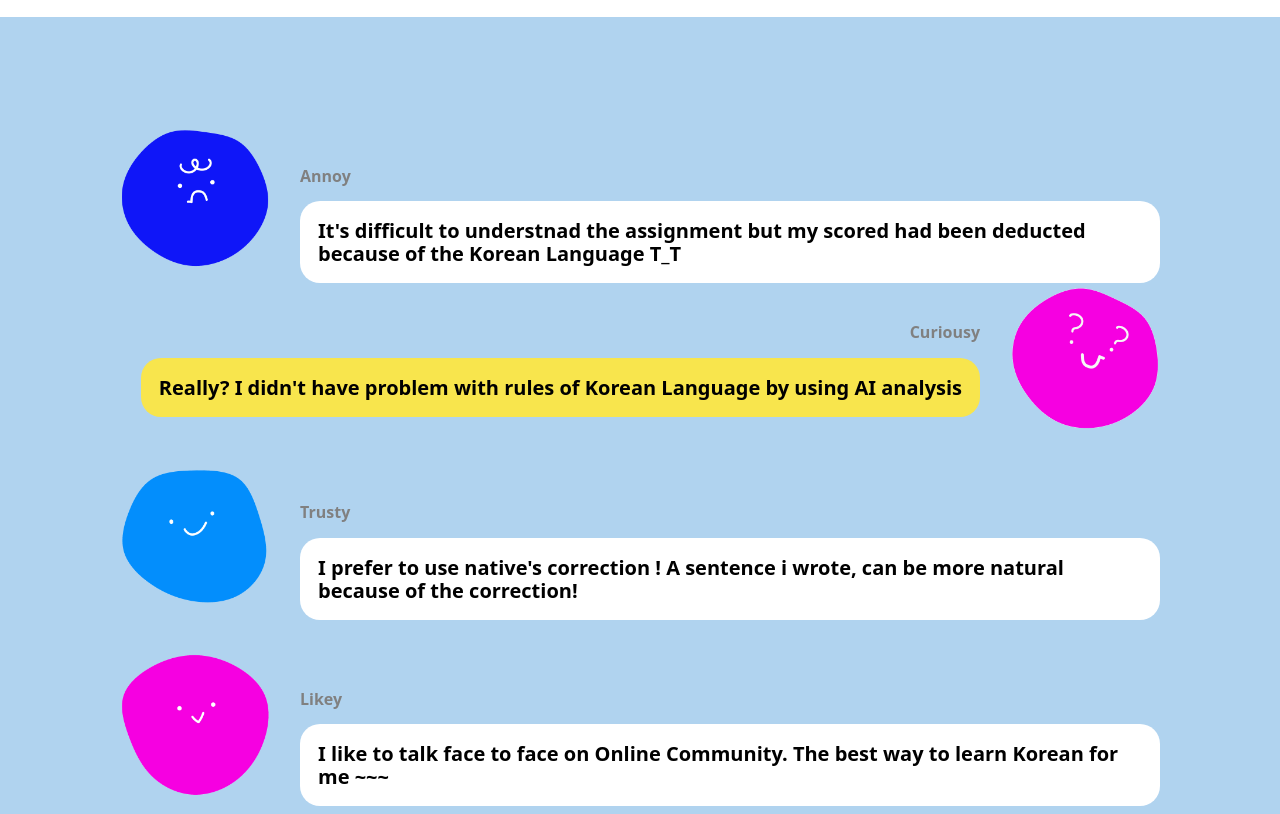
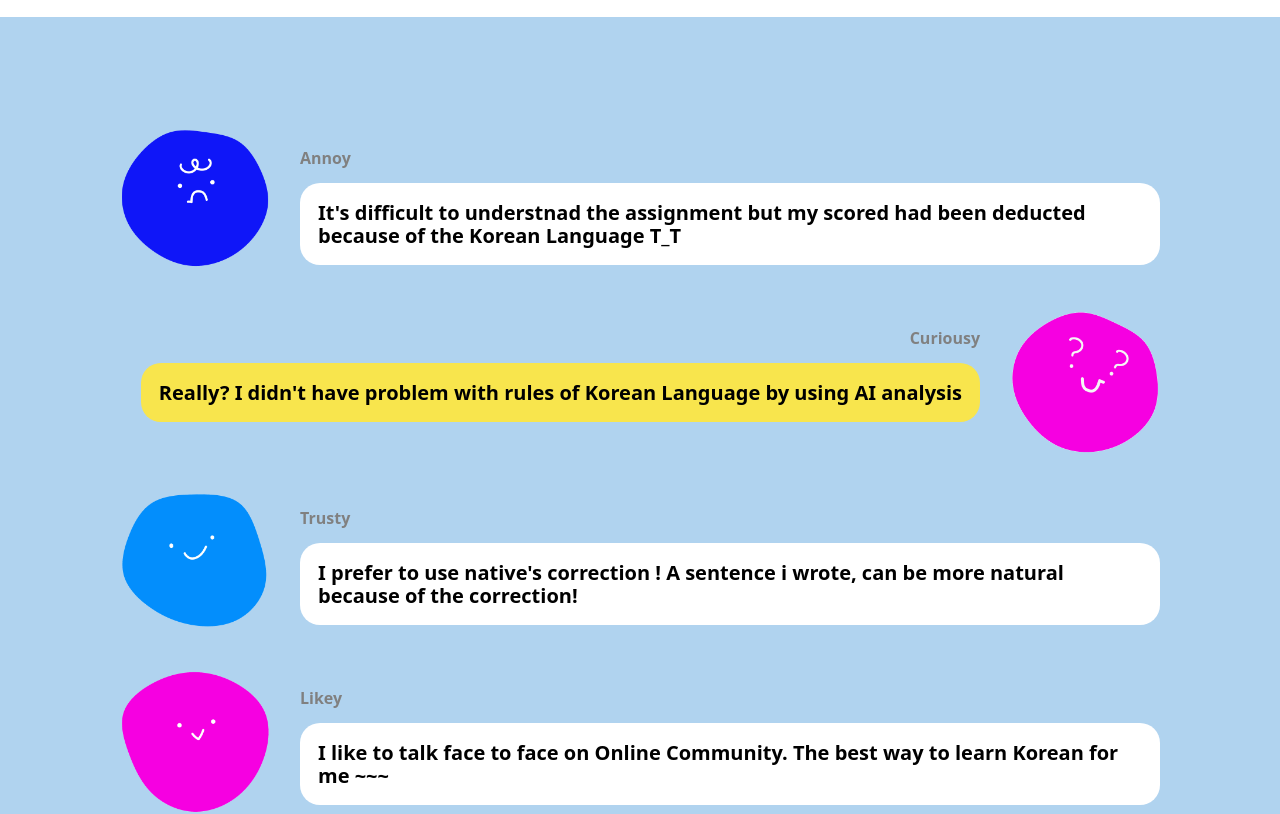
Before and after one commit to sewonkimm/Checkmate, a React (Create React App) app in the folder frontend/: page / in a window 1280 px wide. Shown: the part 1000-1814 px from the top of the page. Built offline with nearby package versions, Linux system fonts and the light colour scheme; no server answers; a web font is replaced by a local one.

Commit message:
style: 💄 메신저 소개부분 스타일링 수정

```diff
--- a/frontend/src/pages/Home/components/IntroMessenger.tsx
+++ b/frontend/src/pages/Home/components/IntroMessenger.tsx
@@ -80,7 +80,7 @@ const FriendImage = styled.img`
   margin-right: 0.5em;
 `;
 const ContentsWrapper = styled.div`
-  padding-top: 0.4em;
+  padding-top: 0.1em;
 `;
 const Name = styled.p`
   font-size: 16px;
@@ -102,6 +102,7 @@ const Content = styled.p`
   }
 `;
 const MyTalk = styled.div`
+  margin-top: 0.5em;
   display: flex;
   flex-direction: row-reverse;
   animation: ${Show} 1s ease-out;
@@ -114,7 +115,7 @@ const MyImage = styled.img`
 `;
 
 const MyContentsWrapper = styled.div`
-  padding-top: 0.4em;
+  padding-top: 0.1em;
   display: flex;
   flex-direction: column;
   align-items: flex-end;
```
